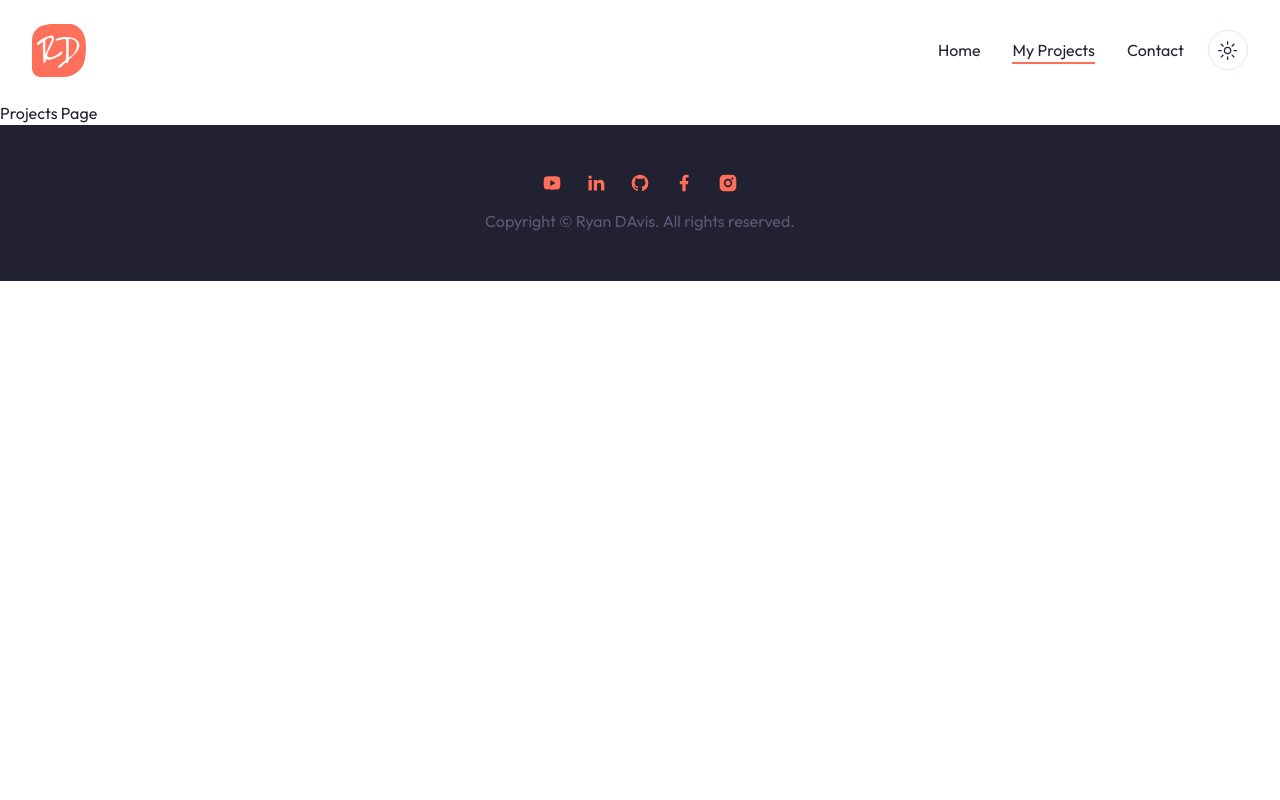
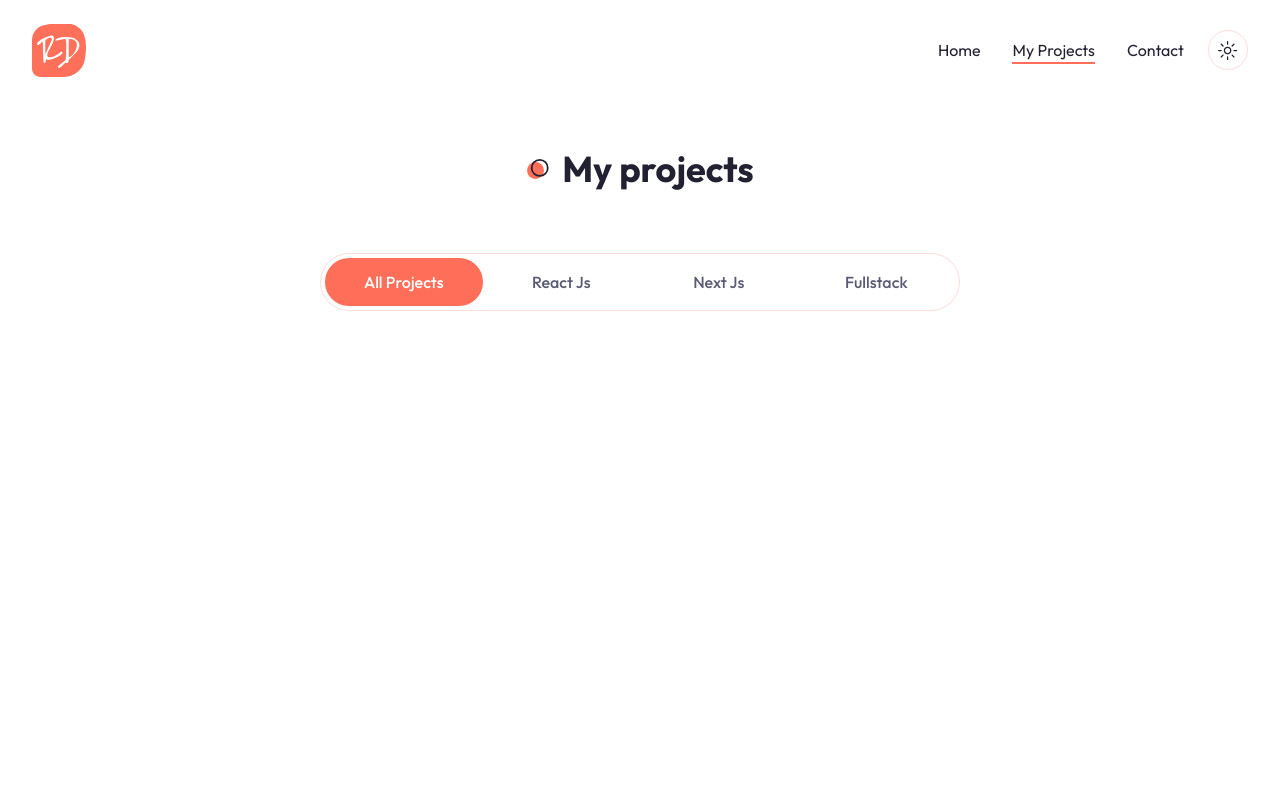
Before and after one commit to Jisap/Portfolio_Next14-Tailwind-Shadcn, a Next.js app: page /projects in a window 1280 px wide. Shown: the top 800 px of the page. Built offline with nearby package versions, Linux system fonts and the light colour scheme.

Commit message:
projects

```diff
--- a/app/projects/page.jsx
+++ b/app/projects/page.jsx
@@ -1,8 +1,121 @@
-import React from 'react'
+'use client'
+
+
+import ProjectCard from "@/components/ProjectCard"
+import { Tabs, TabsList, TabsTrigger } from "@/components/ui/tabs"
+import { useState } from "react"
+
+const projectData = [
+  {
+    image: '/work/3.png',
+    category: 'react js',
+    name: 'Nexa Website',
+    description: 'Lorem impsum dolor sit amet consectetur adipisicing elit. Cunque, quis.',
+    link: '/',
+    github: '/',
+  },
+  {
+    image: '/work/4.png',
+    category: 'react js',
+    name: 'Solstice Website',
+    description: 'Lorem impsum dolor sit amet consectetur adipisicing elit. Cunque, quis.',
+    link: '/',
+    github: '/',
+  },
+  {
+    image: '/work/2.png',
+    category: 'Next js',
+    name: 'Lumina Website',
+    description: 'Lorem impsum dolor sit amet consectetur adipisicing elit. Cunque, quis.',
+    link: '/',
+    github: '/',
+  },
+  {
+    image: '/work/1.png',
+    category: 'Next js',
+    name: 'Evolve Website',
+    description: 'Lorem impsum dolor sit amet consectetur adipisicing elit. Cunque, quis.',
+    link: '/',
+    github: '/',
+  },
+  {
+    image: '/work/3.png',
+    category: 'Next js',
+    name: 'Ignite Website',
+    description: 'Lorem impsum dolor sit amet consectetur adipisicing elit. Cunque, quis.',
+    link: '/',
+    github: '/',
+  },
+  {
+    image: '/work/4.png',
+    category: 'Next js',
+    name: 'Envision Website',
+    description: 'Lorem impsum dolor sit amet consectetur adipisicing elit. Cunque, quis.',
+    link: '/',
+    github: '/',
+  },
+  {
+    image: '/work/1.png',
+    category: 'fullstack',
+    name: 'Serenity Website',
+    description: 'Lorem impsum dolor sit amet consectetur adipisicing elit. Cunque, quis.',
+    link: '/',
+    github: '/',
+  },
+  {
+    image: '/work/3.png',
+    category: 'fullstack',
+    name: 'Nova Website',
+    description: 'Lorem impsum dolor sit amet consectetur adipisicing elit. Cunque, quis.',
+    link: '/',
+    github: '/',
+  },
+  {
+    image: '/work/2.png',
+    category: 'fullstack',
+    name: 'Zenith Website',
+    description: 'Lorem impsum dolor sit amet consectetur adipisicing elit. Cunque, quis.',
+    link: '/',
+    github: '/',
+  },
+];
+
+// remove category duplicates
+const uniqueCategories = ['all projects', ...new Set(projectData.map((item) => item.category))];
 
 const Projects = () => {
+
+  const [categories, setCategories] = useState(uniqueCategories);
+  const [category, setCategory] = useState('all projects');
+
   return (
-    <div>Projects Page</div>
+    <section className="min-h-screen pt-12">
+      <div className="container mx-auto">
+        <h2 className="section-title mb-8 xl:mb-16 text-center mx-auto">
+          My projects
+        </h2>
+        {/* tabs */}
+        <Tabs defaultValue={category}>
+          <TabsList
+            className="w-full grid h-full md:grid-cols-4 lg:max-w-[640px] mb-12 mx-auto
+            md:border dark:border-none"
+          >
+            {categories.map((category, index) => {
+              return (
+                <TabsTrigger
+                  onClick={() => setCategory(category)}
+                  value={category}
+                  key={index}
+                  className="capitalize w-[162px] md:w-auto"
+                >
+                  {category}
+                </TabsTrigger>
+              )
+            })}
+          </TabsList>
+        </Tabs>
+      </div>
+    </section>
   )
 }
 
--- a/components/ui/sheet.jsx
+++ b/components/ui/sheet.jsx
@@ -57,7 +57,7 @@
       {children}
       <SheetPrimitive.Close
         className="absolute right-4 top-4 rounded-sm opacity-70 ring-offset-background transition-opacity hover:opacity-100 focus:outline-none focus:ring-2 focus:ring-ring focus:ring-offset-2 disabled:pointer-events-none data-[state=open]:bg-secondary">
-        <X className="h-4 w-4" />
+        <X className="h-6 w-6" />
         <span className="sr-only">Close</span>
       </SheetPrimitive.Close>
     </SheetPrimitive.Content>
```
